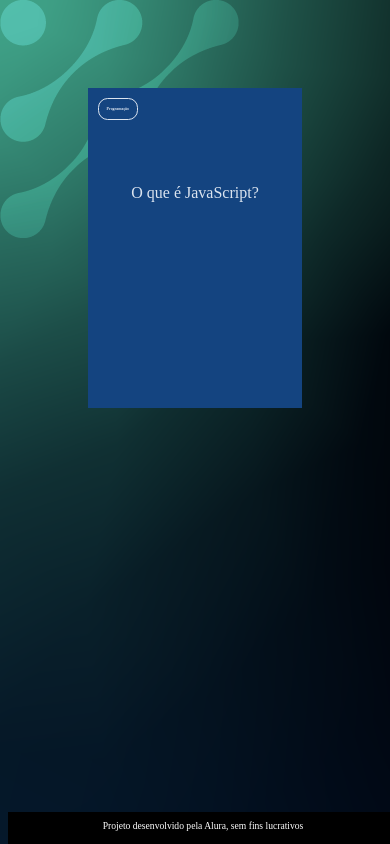
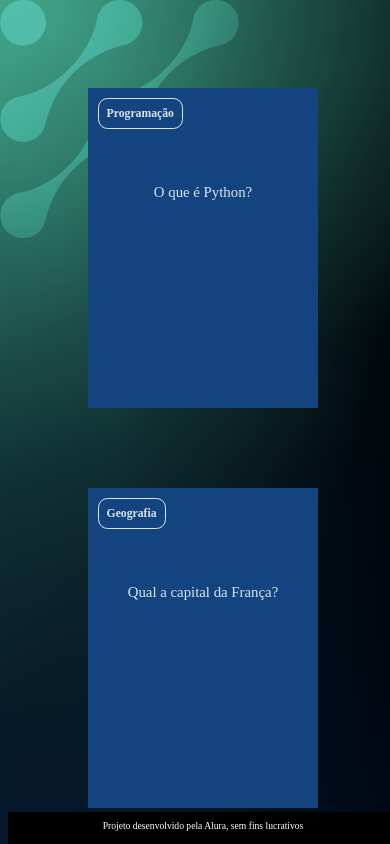
Before and after one commit to MayraLorenzett/flashcard, a plain HTML site: page index.html in a window 390 px wide. Shown: the top 844 px of the page. Drawn offline with Linux system fonts and the light colour scheme; files that its build step writes are made by us from their sources; files whose address does not match are found by name.

Commit message:
Add files via upload

```diff
--- a/app.js
+++ b/app.js
@@ -1,3 +1,29 @@
 function criaCartao(categoria, pergunta, resposta) {
-    console.log(categoria, pergunta, resposta)
+    let container = document.getElementById('container')
+    let cartao = document.createElement('article')
+    cartao.className = 'cartao'
+
+    cartao.innerHTML = `
+    <div class="cartao__conteudo">
+    <h3>${categoria}</h3>
+    <div class="cartao__conteudo__pergunta">
+        <p>${pergunta}</p>
+    </div>
+    <div class="cartao__conteudo__resposta">
+        <p>${resposta}</p>
+    </div>
+    </div>
+    `
+
+    let respostaEstaVisivel = false
+
+    function viraCartao() {
+        respostaEstaVisivel = !respostaEstaVisivel
+        cartao.classList.toggle('active', respostaEstaVisivel)
+    }
+    cartao.addEventListener('click', viraCartao)
+
+
+    container.appendChild(cartao)
+
 }
--- a/index.html
+++ b/index.html
@@ -9,7 +9,7 @@
 <body>
     <main>
         <section id="container">
-            <article class="cartao">
+            <!-- <article class="cartao">
                 <div class="cartao__conteudo">
                     <h3>Programação</h3>
                     <div class="cartao__conteudo__pergunta">
@@ -19,7 +19,7 @@
                         <p>O JavaScript é uma linguagem de programação</p>
                     </div>
                 </div>
-            </article>
+            </article> -->
         </section>
     </main>
     <footer>
--- a/perguntas.js
+++ b/perguntas.js
@@ -15,3 +15,9 @@ criaCartao(
     'O que é uma função?',
     'Uma função é um bloco de código que executa alguma tarefa'
 )
+
+criaCartao(
+    'Lingua inglesa',
+    'Como se diz oi em Inglês?',
+    'Oi em ingles é HI (RAI)'
+)
--- a/style.css
+++ b/style.css
@@ -49,6 +49,7 @@ body {
     margin-top: 1rem;
     padding: 2rem;
     margin-top: 4rem;
+    font-size: 1.4vw;
 }
 
 .cartao__conteudo__pergunta p {
@@ -61,7 +62,7 @@ body {
     font-weight: 700;
 }
 
-.cartao:hover .cartao__conteudo {
+.cartao.active .cartao__conteudo {
     transform: rotateY(180deg);
 }
 
@@ -71,22 +72,14 @@ body {
     position: absolute;
     height: 100%;
     width: 100%;
+    box-sizing: border-box;
 }
 
 .cartao__conteudo__resposta {
     transform: rotateY(180deg);
+    background-color: rgba(0, 244, 191, 0.2);
+    border: 4px solid var(--card-back-color);
 }
-
-
-
-
-
-
-
-
-
-
-
 
 footer {
     background-color: black;
@@ -102,3 +95,22 @@ footer p {
     font-size: 0.6rem;
     margin-top: 0.5rem;
 }
+
+@media (max-width: 560px) {
+
+    body {
+        background: url('img/bg-mobile.webp'), no-repeat cover;
+    }
+
+    .cartao {
+        flex: 1 0 calc(100% - 1rem)
+    }
+
+    .cartao__conteudo h3 {
+        font-size: 3vw;
+    }
+
+    .cartao__conteudo p {
+        font-size: 3.8vw;
+    }
+}
```
